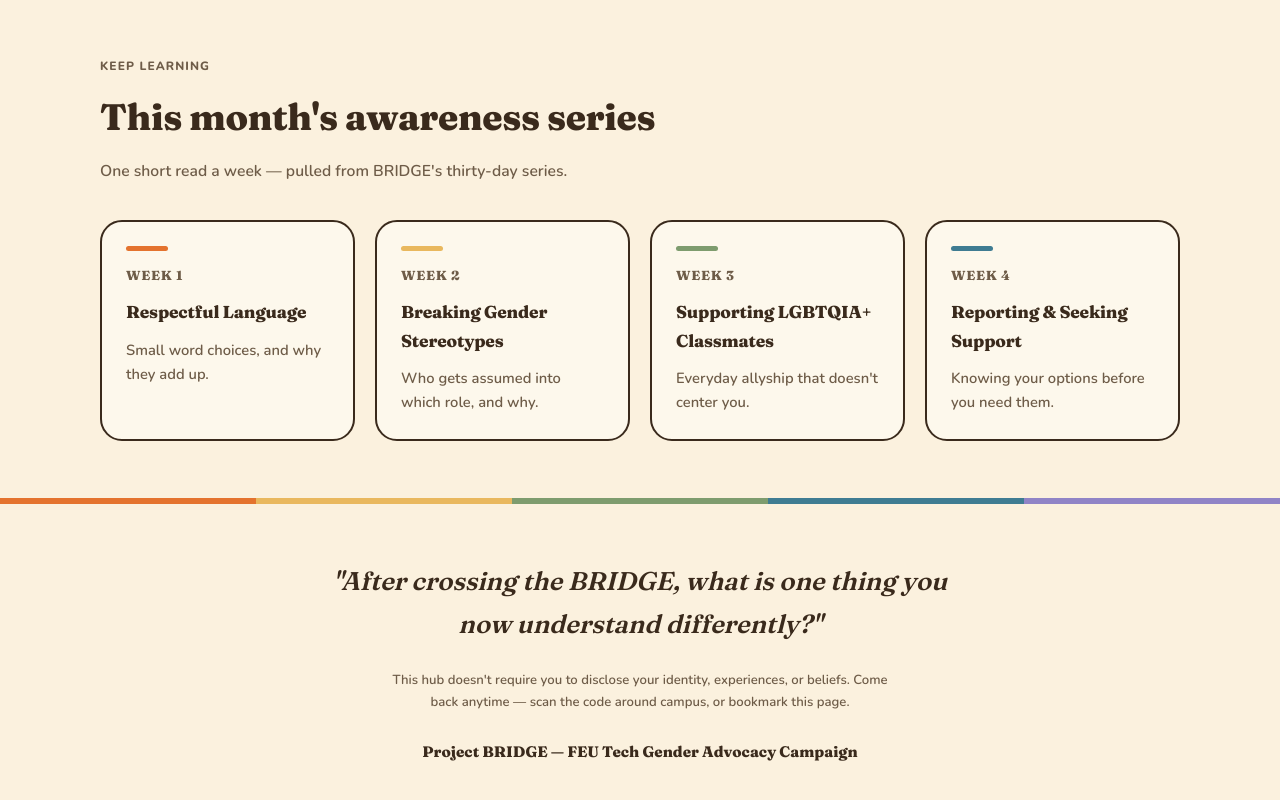
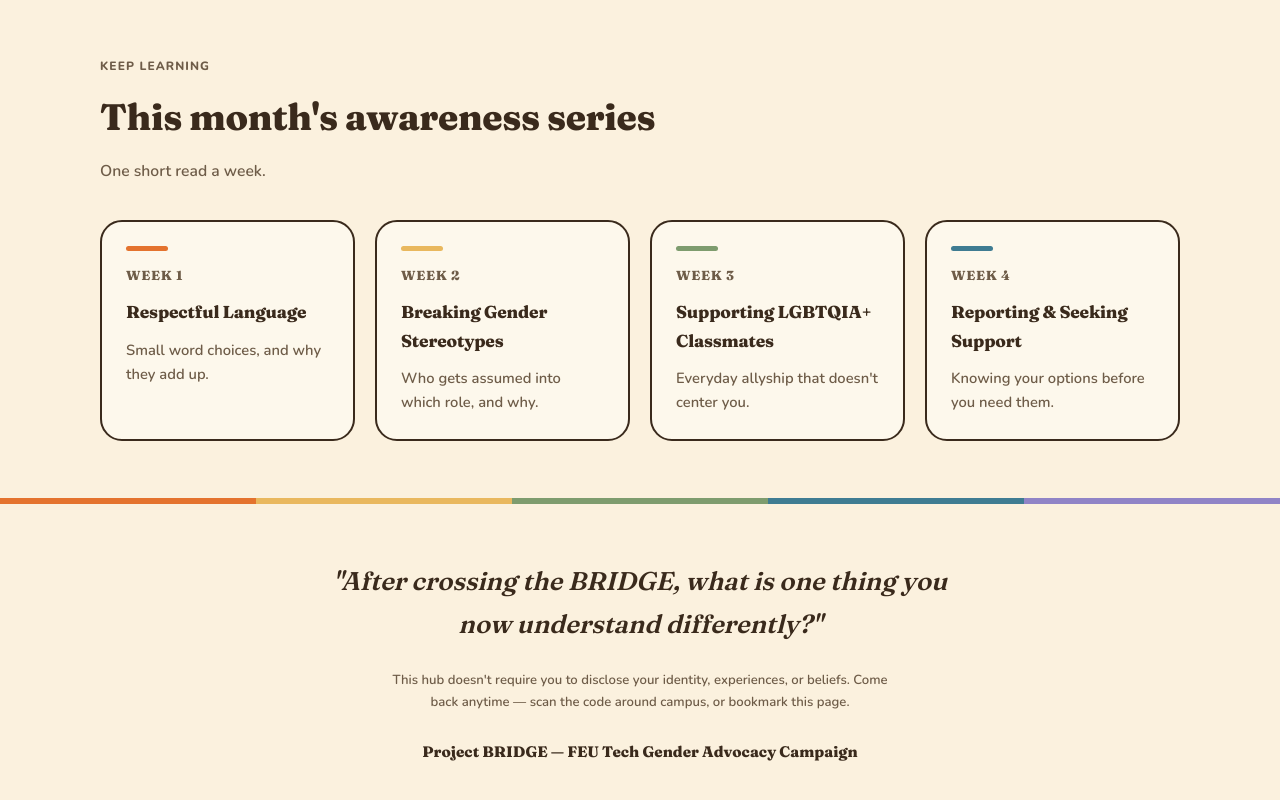
Before and after one commit to Gianskie123/Digital-Resource-Hub, a plain HTML site: page index.html in a window 1280 px wide. Shown: the part 4655-5455 px from the top of the page. Drawn offline with nearby package versions, Linux system fonts and the light colour scheme.

Commit message:
Update index.html

```diff
--- a/index.html
+++ b/index.html
@@ -672,7 +672,7 @@
     <div class="section-head">
       <span class="eyebrow">Keep learning</span>
       <h2>This month's awareness series</h2>
-      <p>One short read a week — pulled from BRIDGE's thirty-day series.</p>
+      <p>One short read a week.</p>
     </div>
     <div class="grid grid-4">
       <div class="card c-orange week-card">
```
